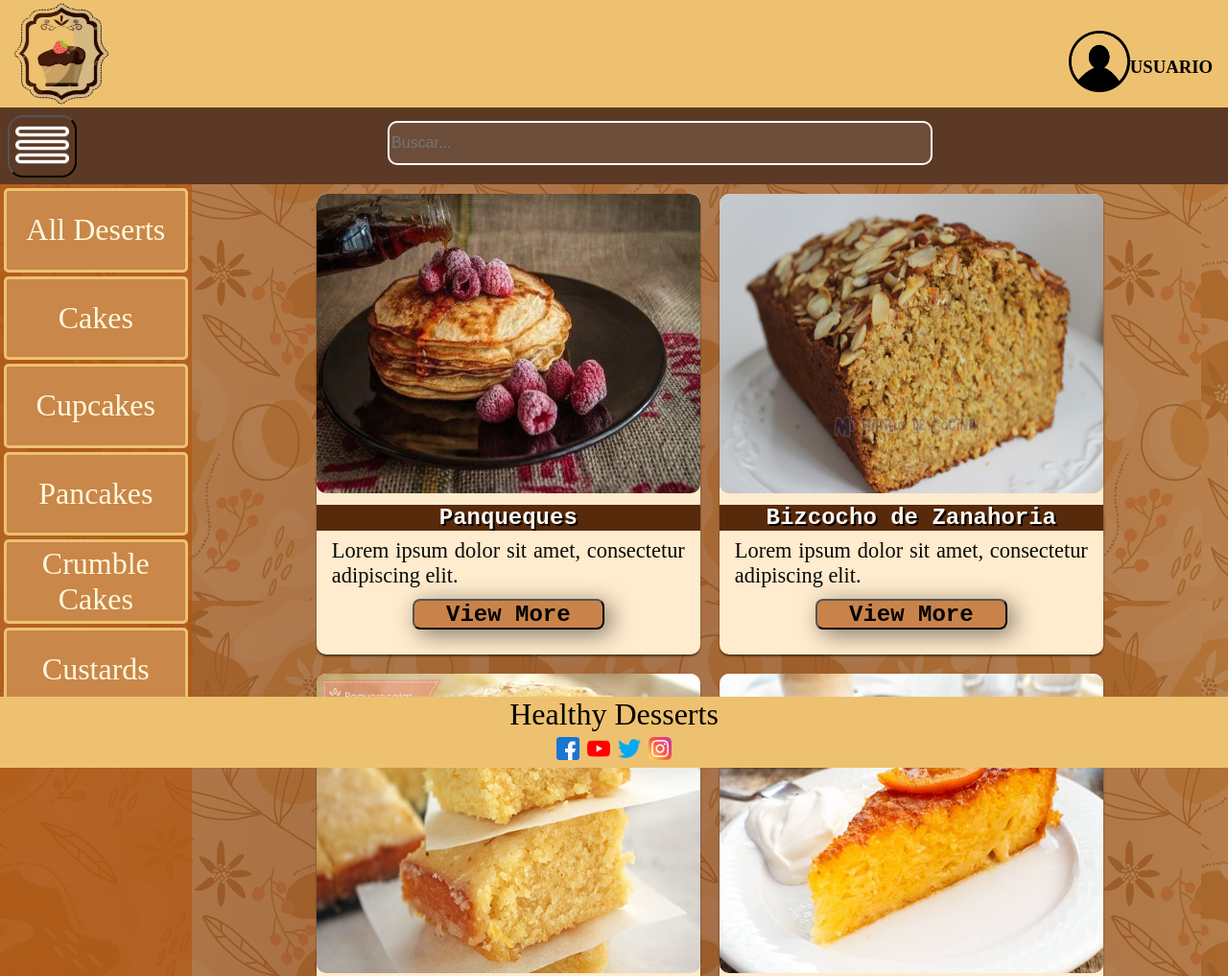
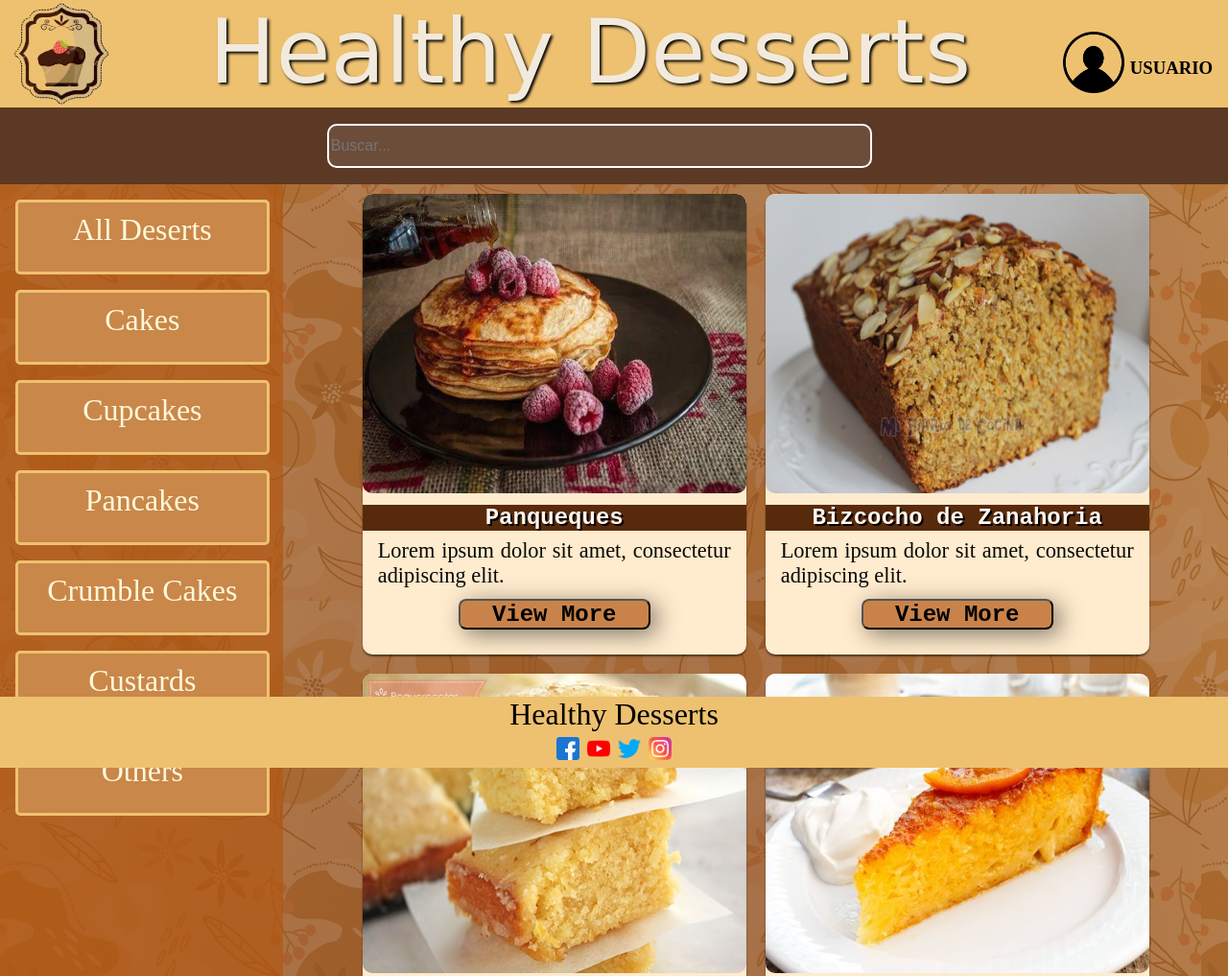
Before and after one commit to RooftopAcademy/maria_luque_compartido, a plain HTML site: page desserts.html in a window 1280 px wide. Shown: the top 1017 px of the page at 96% size. Drawn offline with Linux system fonts and the light colour scheme; a script that the page names is missing; a web font is replaced by a local one.

Commit message:
Add file js and changes .html .css

```diff
--- a/css/styles-desserts.css
+++ b/css/styles-desserts.css
@@ -72,6 +72,17 @@ html {
     margin-right: 1rem;
 }
 
+.header-usuario button {
+    background-color: transparent;
+    border: none;
+}
+
+.header-usuario button img {
+    width: 4rem;
+    height: 4rem;
+    margin-top: 2rem;
+}
+
 .header-perfil a {
     color: #5b3924;
     font-size: 1.5rem;
@@ -117,19 +128,26 @@ html {
     align-items: center;
 }
 
+.menu-hamburger {
+    align-items: flex-end;
+}
+
 .buscar {
     justify-items: center;
     margin-left: 30%;
 }
 
 .menu-item {
-    width: 10rem;
+    width: 8rem;
     height: 3.5rem;
     border-radius: 5px;
-    padding: 0.8rem;
-    margin: 0.25rem;
+    padding-bottom: 1rem;
+    padding-left: 0.7rem;
+    padding-right: 0.7rem;
+    margin: 0.2rem;
     border: #EEC170 solid;
     text-align: center;
+    justify-content: center;
     background-color: #c98749;
     color: cornsilk;
     font-size: 2rem;
@@ -249,13 +267,23 @@ aside {
     }
     aside {
         display: list-item;
+        width: 30%;
         background-color: rgba(178, 88, 19, 0.7);
     }
+    .menu-item {
+        width: 80%;
+        margin: 1rem;
+    }
     .buscar {
-        margin-left: 50%;
+        margin-left: 60%;
+        margin-top: 3%;
+        justify-content: center;
     }
     .main {
         padding-top: 0;
+    }
+    .menu-hamburger {
+        display: none;
     }
 }
 
--- a/desserts.html
+++ b/desserts.html
@@ -8,6 +8,7 @@
     <meta name="viweport" content="width=device-width, user-scalable=no,
         initial-scale= 1.0, maximum-scale=1.0, minimum-scale=1.0">
     <script src="js/script.js" defer></script>
+    <script src="js/functions-desserts.js" defer></script>
 
 </head>
 
@@ -16,15 +17,15 @@
     <header class="header">
         <img src="img/icono-pasteleria.png" id="logo" />
         <div class="title">
-            <h1 id="header-title"></h1>
+            <h1 id="header-title"> </h1>
         </div>
 
         <div class="">
             <div class="header-usuario d-flex row-center">
-                <a href="login.html"> <img src="img/login.png" style="width: 4rem;height: 4rem;margin-top: 2rem;" /></a>
+                <button type="button" onclick="desplegar_perfil();"> <img src="img/login.png" id="img-usuario"/></button>
                 <h3> USUARIO</h3>
             </div>
-            <div class="header-perfil d-flex col-center ">
+            <div class="header-perfil d-flex col-center " id="header-perfil">
                 <a href="#" class="d-flex col-center " id="aaa">Perfil</a>
                 <a href="login.html" class="d-flex col-center">Logout</a>
                 <a href="#" class="d-flex col-center">Contact US</a>
@@ -35,15 +36,15 @@
     </header>
     <div class="menu d-flex ">
         <div class="menu-buscador d-flex">
-            <div class=" d-flex " style="align-items:flex-end;">
-                <button type="button" class="hamburger" id="hamburger"> <img src="img/icono-menu.png" id="icono-menu" >
+            <div class="menu-hamburger d-flex ">
+                <button type="button" class="hamburger" onclick="desplegar_menu();"> <img src="img/icono-menu.png" id="icono-menu" >
             </div>
             <div class="buscar">
                 <input type="text" class="input" placeholder="Buscar...">
             </div>
         </div>
 
-        <div class="nav d-flex row-center">
+        <div class="nav d-flex row-center" id="nav" >
 
             <a href="#" class="menu-item ">All Deserts</a>
             <a href="#" class="menu-item ">Cakes</a>
@@ -62,6 +63,7 @@
             <a href="#" class="menu-item d-flex col-center">Pancakes</a>
             <a href="#" class="menu-item d-flex col-center">Crumble Cakes</a>
             <a href="#" class="menu-item d-flex col-center">Custards</a>
+            <a href="#" class="menu-item d-flex col-center">Others</a>
 
         </aside>
         <div class="desserts d-flex row-center">
--- /dev/null
+++ b/js/functions-desserts.js
@@ -0,0 +1,22 @@
+let desplegar_menu = function() {
+    let nav = document.getElementById("nav");
+    if (nav.style.display == "none") {
+        nav.style.display = "flex";
+    } else {
+        nav.style.display = "none";
+    }
+}
+
+let desplegar_perfil = function() {
+    let perfil = document.getElementById("header-perfil");
+    if (perfil.style.display == "none") {
+        perfil.style.display = "flex";
+    } else {
+        perfil.style.display = "none";
+    }
+}
+
+// let filtrar = function() {
+
+
+// }
--- /dev/null
+++ b/js/script.js
@@ -0,0 +1,12 @@
+// Elegir algún dato existente en la página, que no sea repetitivo, y guardarlo en una variable.
+// A través de JS imprimir el dato en el elemento.
+
+// Guarda elemento id="header-title" en variable element
+let element = document.getElementById("header-title");
+console.log(element);
+
+//Guarda contenido de elemento en variable contenido
+let contenido = "Healthy Desserts";
+
+// Agrega contenido anterior de id="Header-title"
+element.innerHTML = contenido;
```
